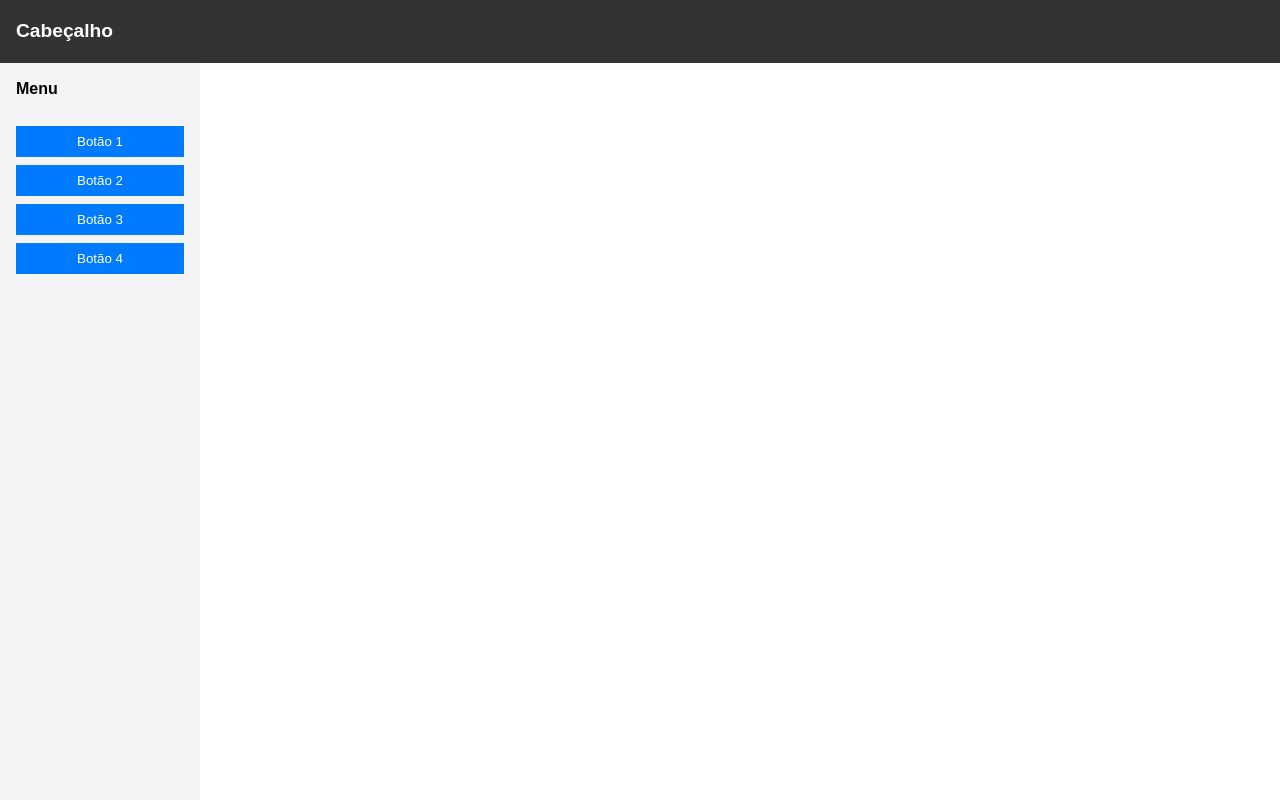
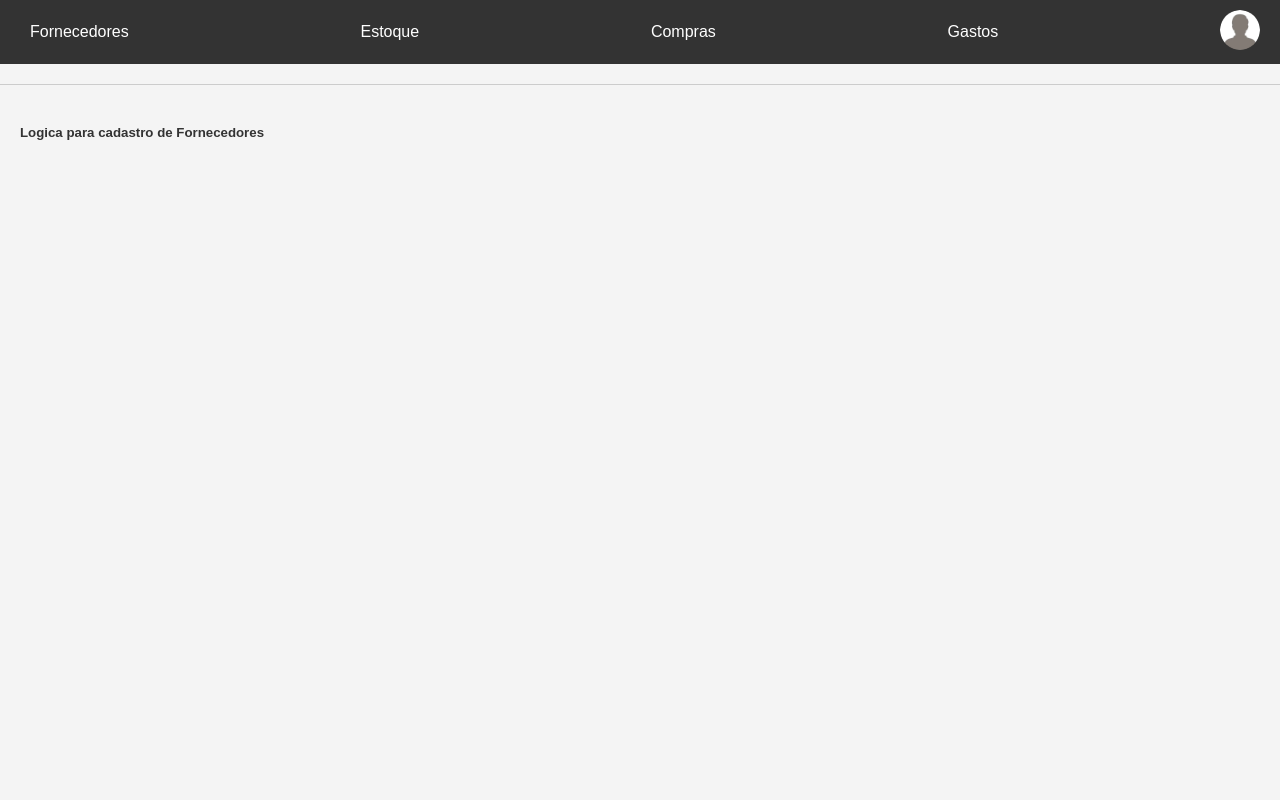
Before and after one commit to mrmateussiilva/SGEMaratonaCODE, a Flask app: page / in a window 1280 px wide. Run offline with Flask 3, Linux system fonts and the light colour scheme.

Commit message:
Atualização do css, importação das inspirações e algumas alterações no 'base.html'

```diff
--- a/app/routes.py
+++ b/app/routes.py
@@ -2,6 +2,10 @@ from app import app
 from flask import render_template
 
 @app.route('/')
-@app.route('/index')
+@app.route('/fornecedores')
 def index():
     return render_template('fornecedores.html')
+
+@app.route('/perfil')
+def perfil():
+    return render_template('perfil.html')
--- a/app/static/css/styles.css
+++ b/app/static/css/styles.css
@@ -1,102 +1,72 @@
-/* Reset default styles */
+/* Resetando margens e preenchimentos */
 * {
     margin: 0;
     padding: 0;
     box-sizing: border-box;
 }
 
+/* Definindo a fonte padrão */
 body {
     font-family: Arial, sans-serif;
-    line-height: 1.6;
-    display: flex;
-    flex-direction: column;
-    min-height: 100vh;
+    background-color: #f4f4f4;
+    color: #333;
 }
 
-/* Header styles */
+/* Estilo do cabeçalho */
 .cabecalho {
+    display: flex;
+    justify-content: space-between;
+    align-items: center;
     background-color: #333;
-    color: #fff;
-    padding: 1rem;
-    position: fixed;
-    top: 0;
-    left: 0;
-    right: 0;
-    z-index: 1000;
+    padding: 10px 20px;
 }
 
-.cabecalho h5 {
-    margin: 0;
-    font-size: 1.2rem;
+.cabecalho a {
+    text-decoration: none;
 }
 
-/* Horizontal line */
-hr {
+.cabecalho button {
+    background: none;
     border: none;
-    border-top: 1px solid #ccc;
-    margin: 0;
+    color: #fff;
+    font-size: 16px;
+    cursor: pointer;
+    padding: 10px;
+    transition: background-color 0.3s;
 }
 
-/* Main content area */
-body > div:last-child {
-    display: flex;
-    margin-top: 60px; /* Adjust based on header height */
-    flex: 1;
+.cabecalho button:hover {
+    background-color: #555;
 }
 
-/* Sidebar styles */
-.botoes_lateral {
-    background-color: #f4f4f4;
-    width: 200px;
-    padding: 1rem;
-    display: flex;
-    flex-direction: column;
-    gap: 0.5rem;
-    height: calc(100vh - 60px); /* Adjust based on header height */
-    position: fixed;
-    left: 0;
-    top: 60px; /* Adjust based on header height */
+#perfil img {
+    width: 40px;
+    height: 40px;
+    border-radius: 50%;
 }
 
-.botoes_lateral h5 {
-    margin-bottom: 1rem;
-    font-size: 1rem;
+/* Estilo do conteúdo principal */
+hr {
+    border: 0;
+    border-top: 1px solid #ccc;
+    margin: 20px 0;
 }
 
-.botoes_lateral button {
-    background-color: #007bff;
-    color: #fff;
-    border: none;
-    padding: 0.5rem 1rem;
-    cursor: pointer;
-    transition: background-color 0.3s ease;
+div {
+    padding: 20px;
 }
 
-.botoes_lateral button:hover {
-    background-color: #0056b3;
+/* Estilo para os blocos de conteúdo */
+.block {
+    margin-bottom: 20px;
 }
 
-/* Main content styles */
-#content {
-    flex: 1;
-    padding: 1rem;
-    margin-left: 200px; /* Adjust based on sidebar width */
+.block h2 {
+    font-size: 24px;
+    margin-bottom: 10px;
 }
 
-/* Responsive design */
-@media (max-width: 768px) {
-    .botoes_lateral {
-        width: 100%;
-        height: auto;
-        position: static;
-        margin-top: 60px; /* Adjust based on header height */
-    }
-
-    #content {
-        margin-left: 0;
-    }
-
-    body > div:last-child {
-        flex-direction: column;
-    }
+.block p {
+    font-size: 16px;
+    line-height: 1.5;
 }
--- a/app/templates/base.html
+++ b/app/templates/base.html
@@ -6,16 +6,23 @@
     </head>
     <body>
         <div class="cabecalho">
-            <h5>Cabeçalho</h5>
+            <a href="/fornecedores">
+                <button>Fornecedores</button>
+            </a>
+            <a href="">
+                <button>Estoque</button>
+            </a>
+            <a href="">
+                <button>Compras</button>
+            </a>
+            <a href="">
+                <button>Gastos</button>
+            </a>
+            <a href="/perfil" id="perfil">
+                <img src="{{ url_for('static', filename='img/perfil.png')}}" alt="Perfil">
+            </a>
         </div>
         <hr>
-        <div class="botoes_lateral">
-            <h5>Menu</h5>
-            <button>Botão 1</button>
-            <button>Botão 2</button>
-            <button>Botão 3</button>
-            <button>Botão 4</button>
-        </div>
         <div>
             {% block content %}{% endblock %}
         </div>
--- a/app/templates/fornecedores.html
+++ b/app/templates/fornecedores.html
@@ -3,5 +3,5 @@
 {% block title %}Fornecedores{% endblock %}
 
 {% block content %}
-    <h6>Logica para cadastro de Fornecedores</h6>
+    <h5>Logica para cadastro de Fornecedores</h5>
 {% endblock %}
```
Also changed, not shown: app/templates/perfil.html (added, +7 -0 lines), app/static/img/perfil.png (added), inspiração/pag 1.jpg (added), inspiração/pag 2.jpg (added), inspiração/pag 3.jpg (added), inspiração/pag 4.jpg (added).
